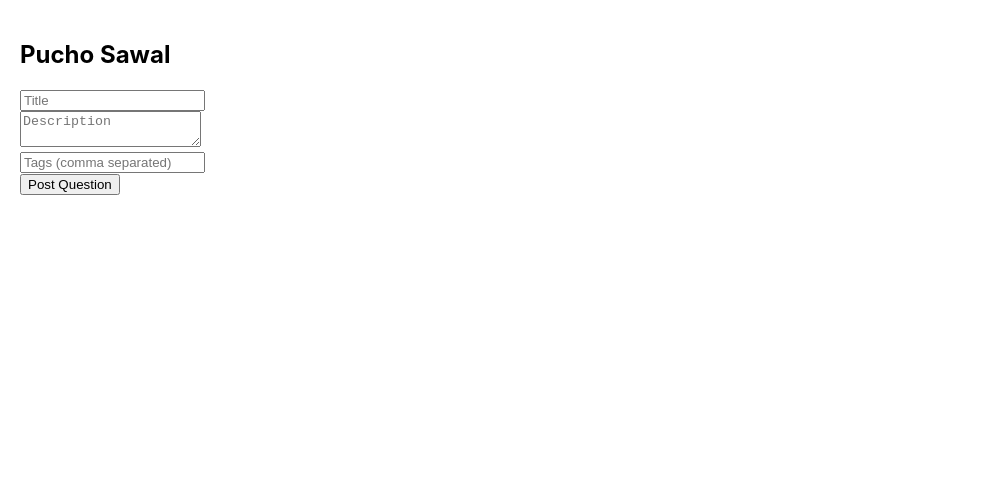
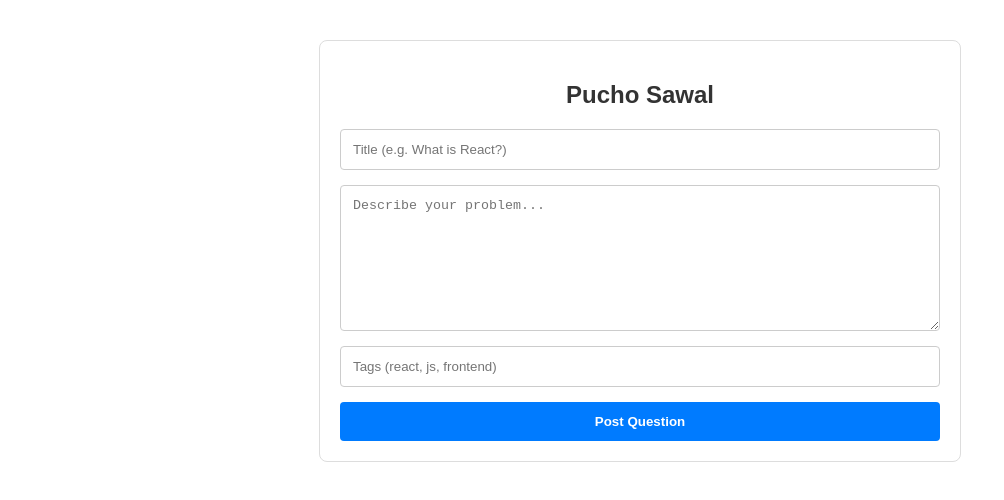
Before and after one commit to bawadkarchakrdhar-droid/So-Lite-, a React (Create React App) app in the folder frontend/: page /ask-question in a window 1280 px wide. Shown: the top 500 px of the page, without its empty margins (0-1004 px from the left). Built offline with nearby package versions, Linux system fonts and the light colour scheme; sample sign-in values are in the browser's storage.

Commit message:
final UI and URL fix

```diff
--- a/frontend/src/AskQuestion.js
+++ b/frontend/src/AskQuestion.js
@@ -11,29 +11,51 @@ const AskQuestion = () => {
     const handleSubmit = async (e) => {
         e.preventDefault();
         try {
-            const token = localStorage.getItem('token'); // Check if you use tokens
+            // Sahi Backend URL check karein
             await axios.post('https://so-lite-backend.onrender.com/api/questions', {
                 title,
                 body,
                 tags: tags.split(',').map(tag => tag.trim()),
                 userId: localStorage.getItem('userId')
             });
-            alert("Question post ho gaya! 🚀");
+            alert("Sawal post ho gaya! 🚀");
             navigate('/dashboard');
         } catch (err) {
             console.error(err);
-            alert("Question post nahi hua! Connection check karein.");
+            alert("Network Error: Backend connect nahi ho pa raha!");
         }
     };
 
     return (
-        <div style={{ padding: '20px' }}>
-            <h2>Pucho Sawal</h2>
-            <form onSubmit={handleSubmit}>
-                <input placeholder="Title" value={title} onChange={(e) => setTitle(e.target.value)} required /><br/>
-                <textarea placeholder="Description" value={body} onChange={(e) => setBody(e.target.value)} required /><br/>
-                <input placeholder="Tags (comma separated)" value={tags} onChange={(e) => setTags(e.target.value)} /><br/>
-                <button type="submit">Post Question</button>
+        <div style={{ maxWidth: '600px', margin: '40px auto', padding: '20px', border: '1px solid #ddd', borderRadius: '8px', fontFamily: 'Arial' }}>
+            <h2 style={{ textAlign: 'center', color: '#333' }}>Pucho Sawal</h2>
+            <form onSubmit={handleSubmit} style={{ display: 'flex', flexDirection: 'column', gap: '15px' }}>
+                <input
+                    style={{ padding: '12px', border: '1px solid #ccc', borderRadius: '4px' }}
+                    placeholder="Title (e.g. What is React?)"
+                    value={title}
+                    onChange={(e) => setTitle(e.target.value)}
+                    required
+                />
+                <textarea
+                    style={{ padding: '12px', border: '1px solid #ccc', borderRadius: '4px', height: '120px' }}
+                    placeholder="Describe your problem..."
+                    value={body}
+                    onChange={(e) => setBody(e.target.value)}
+                    required
+                />
+                <input
+                    style={{ padding: '12px', border: '1px solid #ccc', borderRadius: '4px' }}
+                    placeholder="Tags (react, js, frontend)"
+                    value={tags}
+                    onChange={(e) => setTags(e.target.value)}
+                />
+                <button
+                    type="submit"
+                    style={{ background: '#007bff', color: 'white', padding: '12px', border: 'none', borderRadius: '4px', cursor: 'pointer', fontWeight: 'bold' }}
+                >
+                    Post Question
+                </button>
             </form>
         </div>
     );
```
